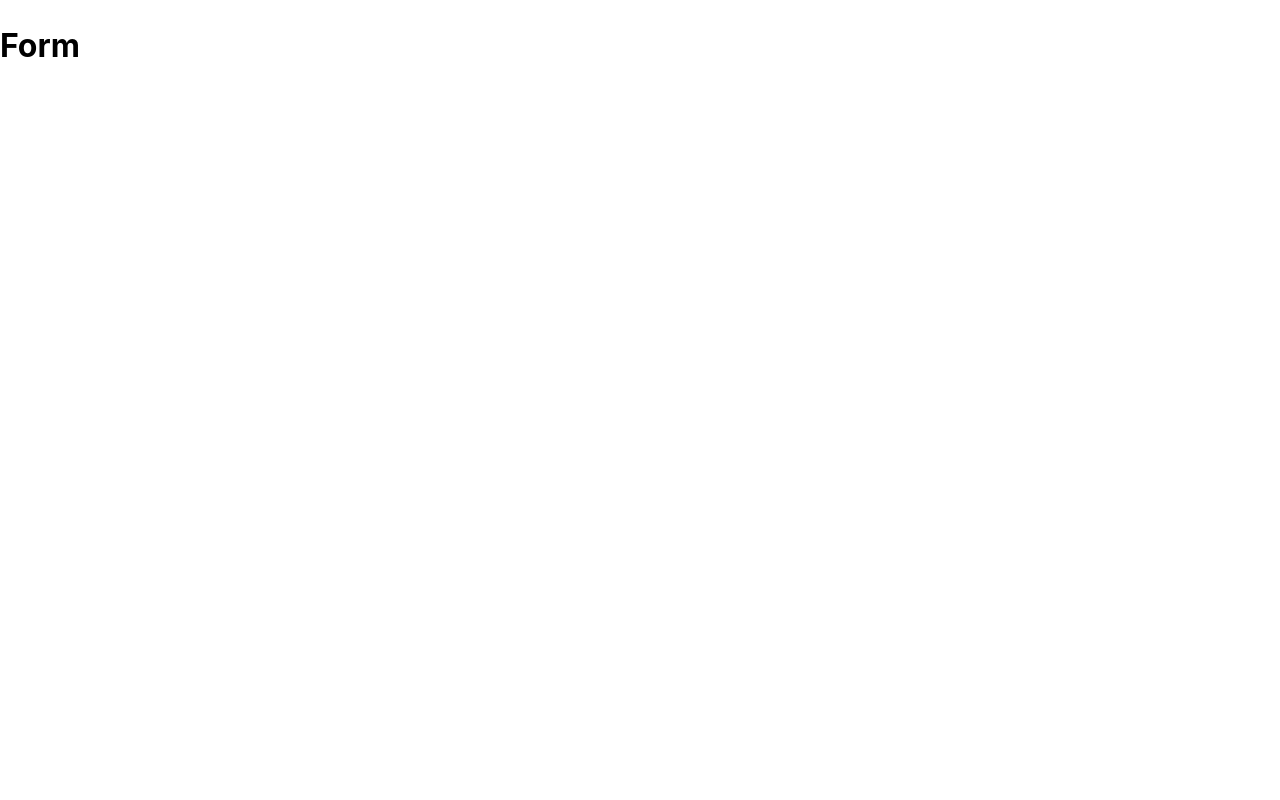
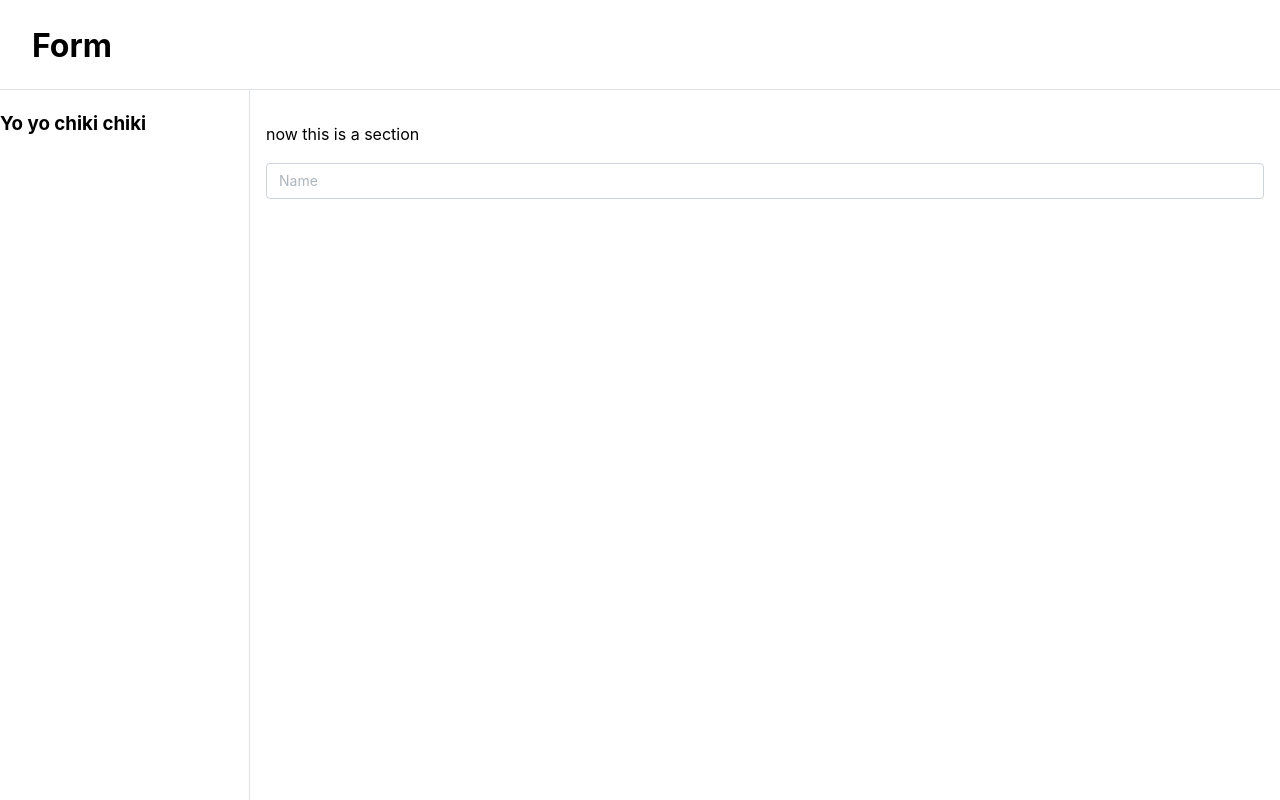
Before and after one commit to YasribProyas/forms, a React (Vite) app: page / in a window 1280 px wide. Built offline with nearby package versions, Linux system fonts and the light colour scheme.

Commit message:
basic appshell setup

```diff
--- a/src/App.tsx
+++ b/src/App.tsx
@@ -1,10 +1,30 @@
 import "@mantine/core/styles.css";
-import { MantineProvider } from "@mantine/core";
+import { AppShell, Input, MantineProvider } from "@mantine/core";
 import { theme } from "./theme";
 
 export default function App() {
-  return <MantineProvider theme={theme}>
-    <h1>Form</h1>
-
-  </MantineProvider>;
+  return (
+    <MantineProvider theme={theme}>
+      <AppShell
+        header={{ height: 90 }}
+        padding={"md"}
+        navbar={{ breakpoint: "sm", width: 250 }}
+      >
+        <AppShell.Header pl="xl">
+          <h1>Form</h1>
+        </AppShell.Header>
+        <AppShell.Navbar>
+          <h3>Yo yo chiki chiki</h3>
+        </AppShell.Navbar>
+        <AppShell.Main>
+          <AppShell.Section>
+            <p>now this is a section</p>
+          </AppShell.Section>
+          <Input.Wrapper title="He he ha ha">
+            <Input placeholder="Name" />
+          </Input.Wrapper>
+        </AppShell.Main>
+      </AppShell>
+    </MantineProvider>
+  );
 }
```
